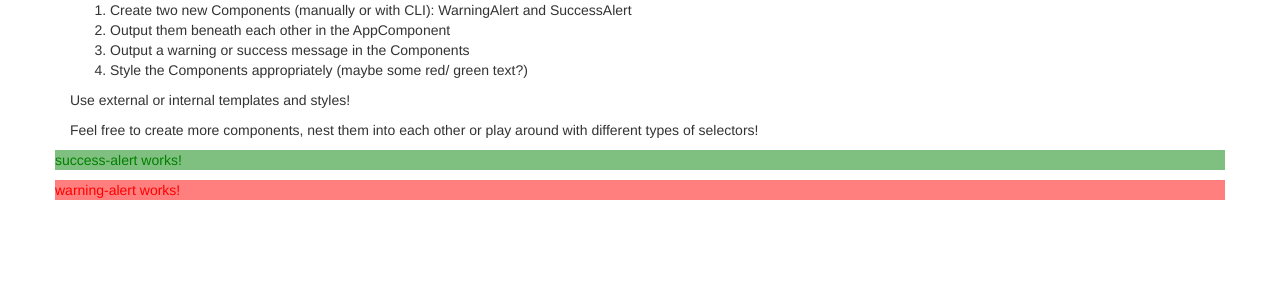
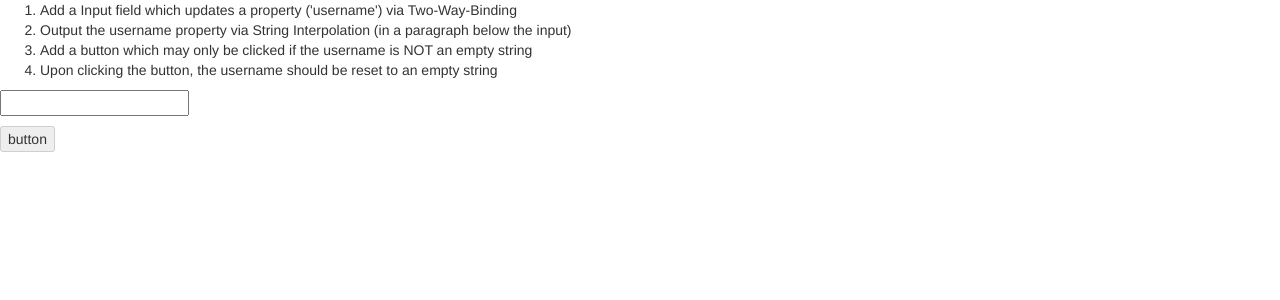
Before and after one commit to gio-makasa/fuzzy-sniffle, an Angular app: page / in a window 1280 px wide. Shown: the top 300 px of the page. Built offline with nearby package versions, Linux system fonts and the light colour scheme.

Commit message:
assigments 2

```diff
--- a/src/app/app.component.html
+++ b/src/app/app.component.html
@@ -1,19 +1,10 @@
-<div class="container">
-  <div class="row">
-    <div class="col-xs-12">
-      <ol>
-        <li>Create two new Components (manually or with CLI): WarningAlert and SuccessAlert</li>
-        <li>Output them beneath each other in the AppComponent</li>
-        <li>Output a warning or success message in the Components</li>
-        <li>Style the Components appropriately (maybe some red/ green text?)</li>
-      </ol>
-      <p>Use external or internal templates and styles!</p>
-      <p>Feel free to create more components, nest them into each other or play around with different types of
-        selectors!</p>
-    </div>
-  </div>
-  <div class="row">
-    <app-success-alert />
-    <app-warning-alert />
-  </div>
-</div>
+<ol>
+  <li>Add a Input field which updates a property ('username') via Two-Way-Binding</li>
+  <li>Output the username property via String Interpolation (in a paragraph below the input)</li>
+  <li>Add a button which may only be clicked if the username is NOT an empty string</li>
+  <li>Upon clicking the button, the username should be reset to an empty string</li>
+</ol>
+
+<input type="text" [(ngModel)]="username">
+<p>{{username}}</p>
+<button [disabled]="username==''" (click)="onReset()">button</button>
--- a/src/app/app.component.ts
+++ b/src/app/app.component.ts
@@ -6,4 +6,9 @@
   styleUrls: ['./app.component.css']
 })
 export class AppComponent {
+  username: string = '';
+
+  onReset() {
+    this.username = '';
+  }
 }
--- a/src/app/success-alert/success-alert.component.css
+++ /dev/null
@@ -1,4 +0,0 @@
-p {
-    background-color: rgba(0, 128, 0, 0.5);
-    color: green;
-}
--- a/src/app/success-alert/success-alert.component.html
+++ /dev/null
@@ -1 +0,0 @@
-<p>success-alert works!</p>
--- a/src/app/warning-alert/warning-alert.component.css
+++ /dev/null
@@ -1,4 +0,0 @@
-p {
-    background-color: rgba(255, 0, 0, 0.5);
-    color: red;
-}
--- a/src/app/warning-alert/warning-alert.component.html
+++ /dev/null
@@ -1 +0,0 @@
-<p>warning-alert works!</p>
```
Also changed, not shown: src/app/app.module.ts (+3 -13 lines), src/app/success-alert/success-alert.component.ts (deleted, +0 -10 lines), src/app/warning-alert/warning-alert.component.ts (deleted, +0 -10 lines).
